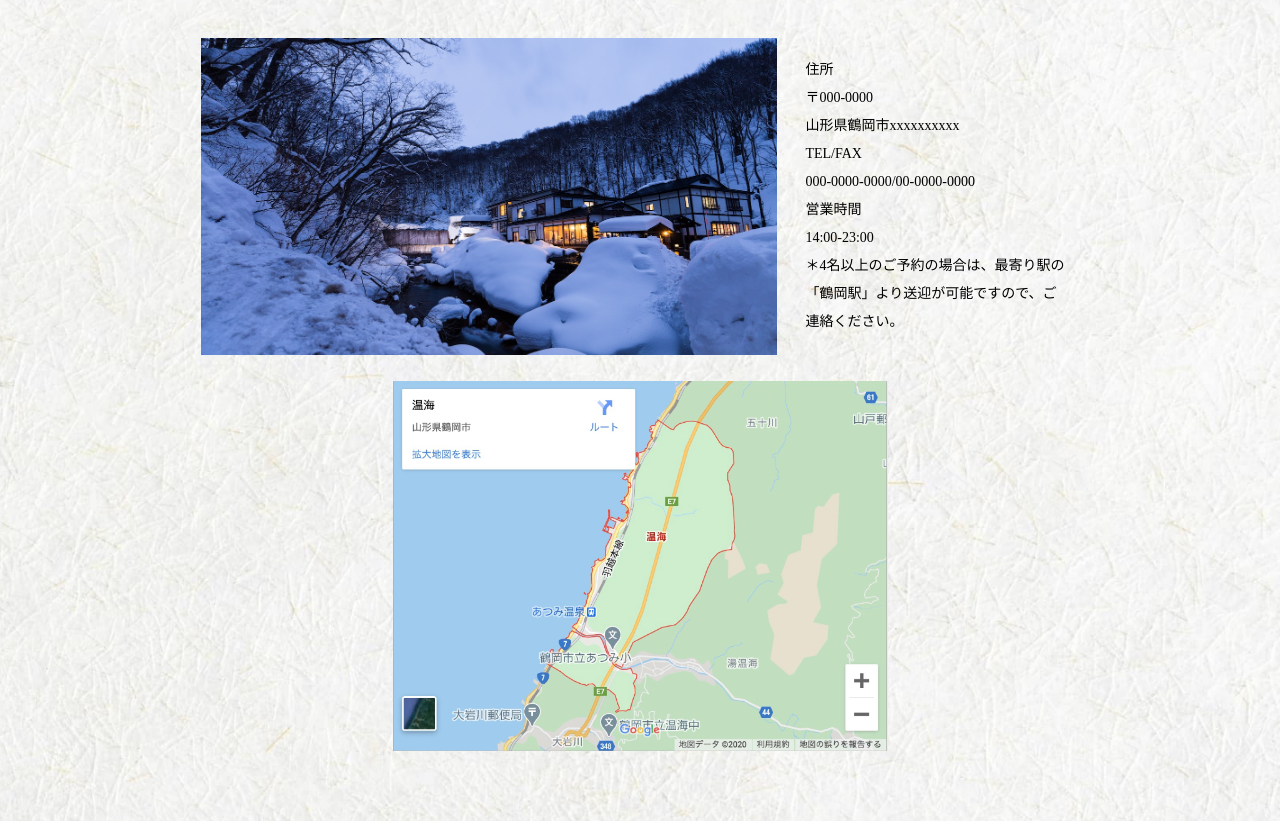
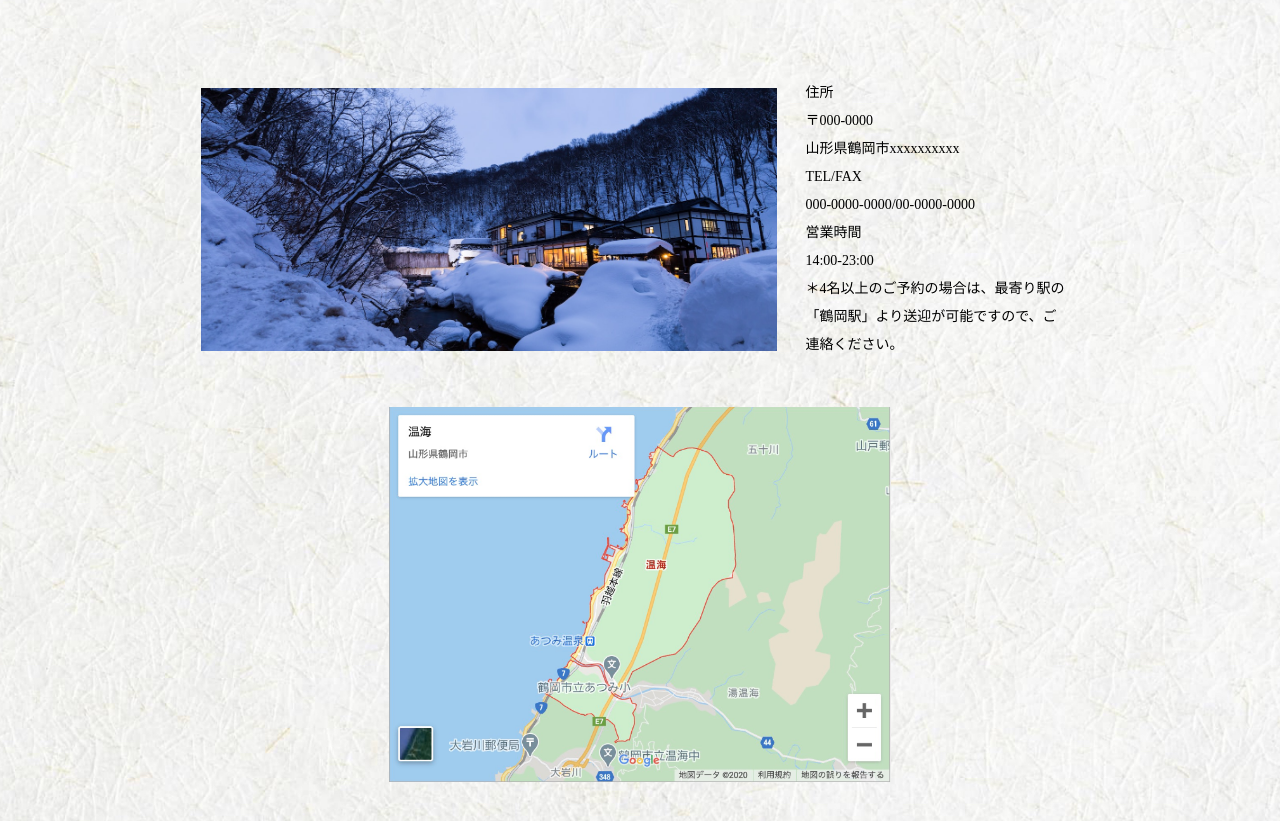
Before and after one commit to Nobu-sai/shogo-log-tyukyu-ex, a React (Create React App) app: page / in a window 1280 px wide. Shown: the part 5072-5893 px from the top of the page. Built offline with nearby package versions, Linux system fonts and the light colour scheme.

Commit message:
CHNG: home-access, layout

```diff
--- a/src/main.css
+++ b/src/main.css
@@ -1288,12 +1288,11 @@ body {
     height: 15%;
   }
   .home-access__contents {
-    padding-bottom: 5%;
     width: 90%;
     height: 80%;
     display: flex;
     flex-direction: column;
-    justify-content: space-between;
+    justify-content: center;
     align-items: center;
   }
   .home-access__content {
@@ -1301,7 +1300,7 @@ body {
   }
   .home-access__appearance {
     width: 90vw;
-    height: 60vh;
+    height: 30%;
     max-width: 500px;
     max-height: 300px;
     background-image: url(./assets/images/access.jpg);
@@ -1311,7 +1310,7 @@ body {
   .home-access__info {
     padding: 14px 0;
     max-width: 400px;
-    height: 20%;
+    height: 30%;
     display: flex;
     flex-direction: column;
     align-items: center;
@@ -1323,12 +1322,17 @@ body {
   }
   .home-access__map {
     width: 90vw;
-    height: 40%;
+    height: 30%;
     grid-area: map;
     background-image: url(./assets/images/map.png);
     background-size: contain;
     background-position: center;
     background-repeat: no-repeat;
+  }
+}
+@media (min-width: 400px) {
+  .home-access__map {
+    height: 60vh;
   }
 }
 @media (min-width: 800px) {
```
Also changed, not shown: src/pages/Home/HomeAccess/_HomeAccess.scss (+13 -5 lines), 1 other file (tests, documents, lock files or other folders).
